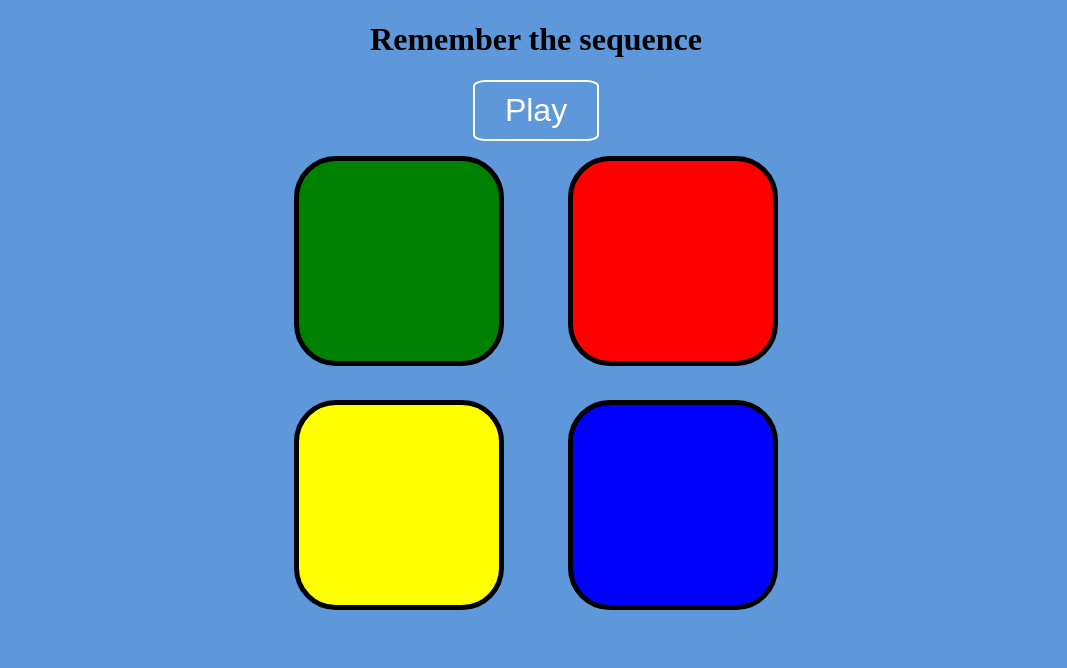
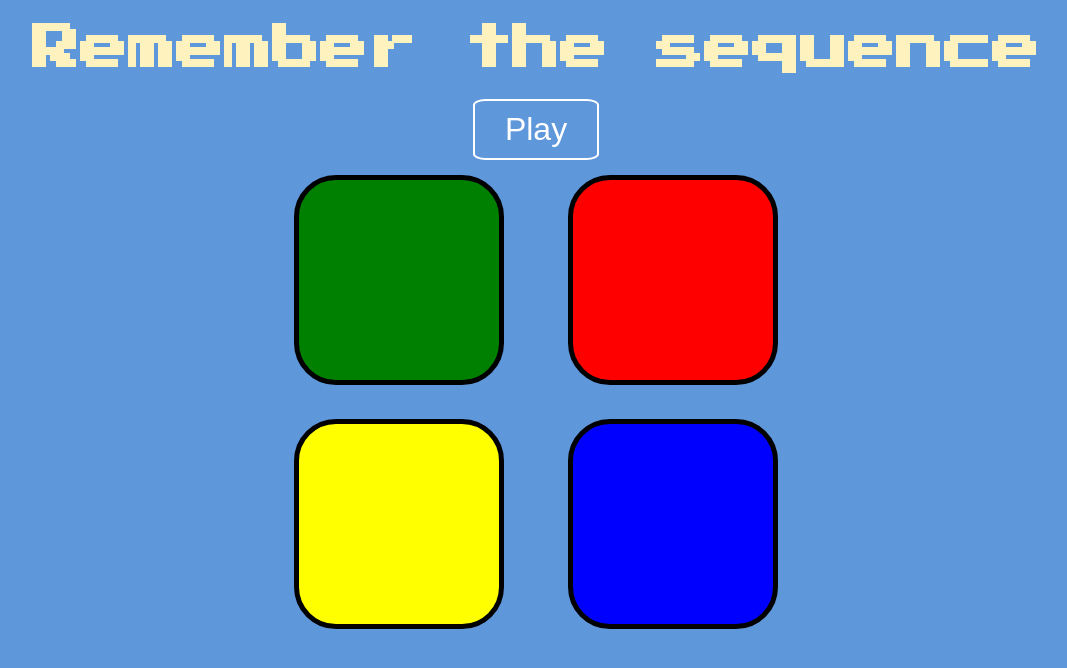
Before and after one commit to RosenDobrev10/Memory-Game, a plain HTML site: page index.html in a window 1280 px wide. Shown: the whole page, without its empty margins (104-1171 px from the left). Drawn offline with nearby package versions, Linux system fonts and the light colour scheme.

Commit message:
Update styles.css

```diff
--- a/styles.css
+++ b/styles.css
@@ -3,7 +3,7 @@ body {
   background-color: #5f97db;
 }
 
-#level-title {
+h1 {
   font-family: "Press Start 2P", cursive;
   font-size: 3rem;
   margin: 2%;
```
